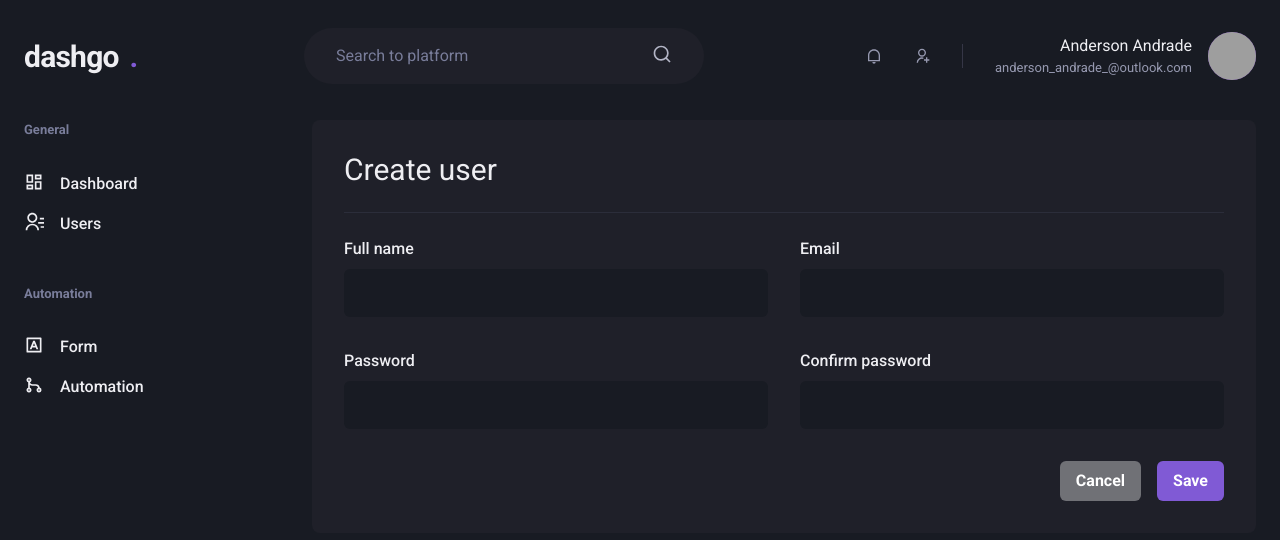
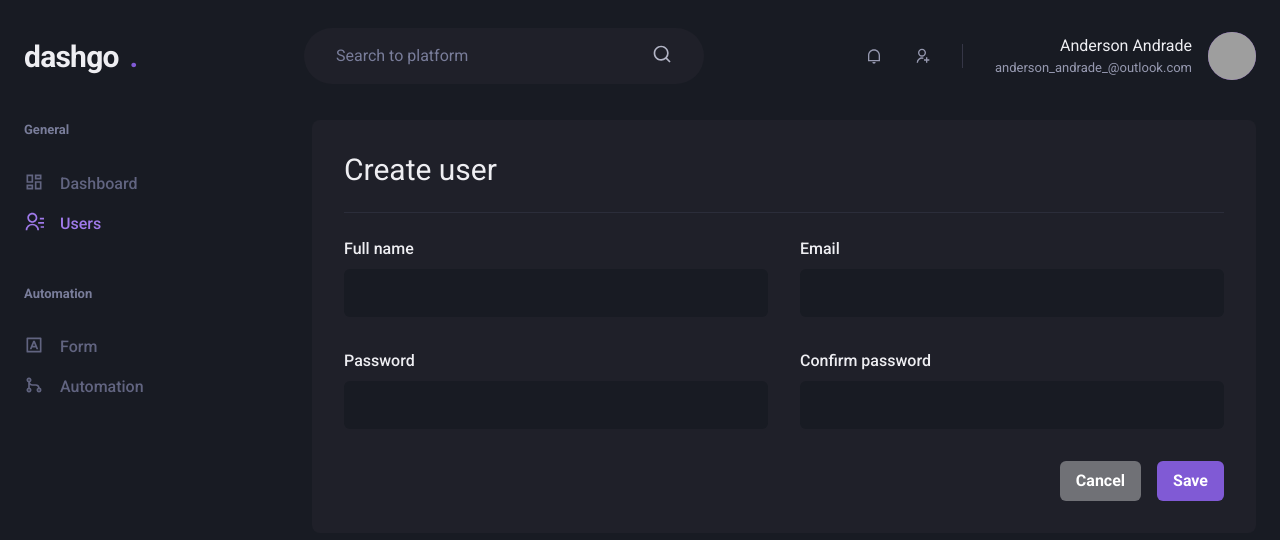
Before and after one commit to AndersonAndrad/course-ignite-rocketseat-frontend-module04-nextjs, a Next.js app: page /users/create in a window 1280 px wide. Shown: the top 540 px of the page. Built offline with nearby package versions, Linux system fonts and the light colour scheme; grey boxes are pictures that could not be loaded.

Commit message:
style - add active link all project

```diff
--- /dev/null
+++ b/src/components/ActiveLink.tsx
@@ -0,0 +1,30 @@
+import { useRouter } from "next/dist/client/router"
+import Link, { LinkProps } from "next/link"
+import { cloneElement, ReactElement } from "react"
+
+interface ActiveLinkProps extends LinkProps {
+  children: ReactElement
+  shouldMatchExactHref?: boolean
+}
+
+export function ActiveLink ( { children, shouldMatchExactHref = false, ...rest }: ActiveLinkProps ) {
+  const { asPath } = useRouter()
+
+  let isActive = false
+
+  if ( shouldMatchExactHref && ( asPath === rest.href || asPath === rest.as ) ) {
+    isActive = true
+  }
+
+  if ( !shouldMatchExactHref && ( asPath.startsWith( String( rest.href ) ) || asPath.startsWith( String( rest.as ) ) ) ) {
+    isActive = true
+  }
+
+  return (
+    <Link {...rest}>
+      {cloneElement( children, {
+        color: isActive ? 'purple.400' : 'gray.500'
+      } )}
+    </Link>
+  )
+}
--- a/src/components/Sidebar/NavLink.tsx
+++ b/src/components/Sidebar/NavLink.tsx
@@ -1,9 +1,9 @@
-// dependencies
 // chakra-ui
 import { Icon, Link as ChakraLink, LinkProps, Text } from "@chakra-ui/react"
-import Link from 'next/link'
 // dependencies
 import { ElementType } from "react"
+import { ActiveLink } from "../ActiveLink"
+
 // types
 interface NavLinkProps extends LinkProps {
   icon: ElementType
@@ -13,11 +13,11 @@
 
 export function NavLink ( { href, icon, children, ...rest }: NavLinkProps ) {
   return (
-    <Link href={href} passHref >
+    <ActiveLink href={href} passHref >
       <ChakraLink display='flex' align='center' color='white.500' _hover={{ color: 'purple.500' }} {...rest}>
         <Icon as={icon} fontSize='20' />
         <Text ml='4' fontWeight='medium'>{children}</Text>
       </ChakraLink>
-    </Link>
+    </ActiveLink>
   )
 }
```
